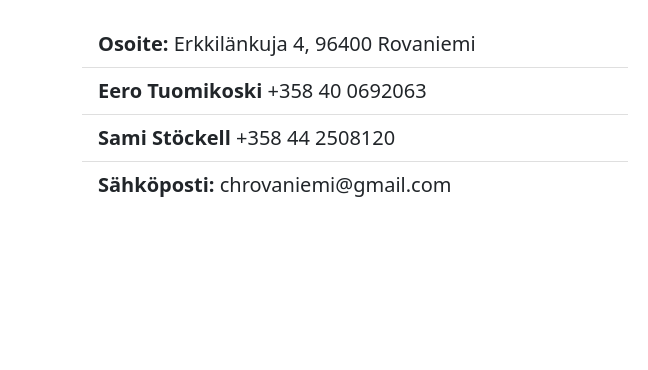
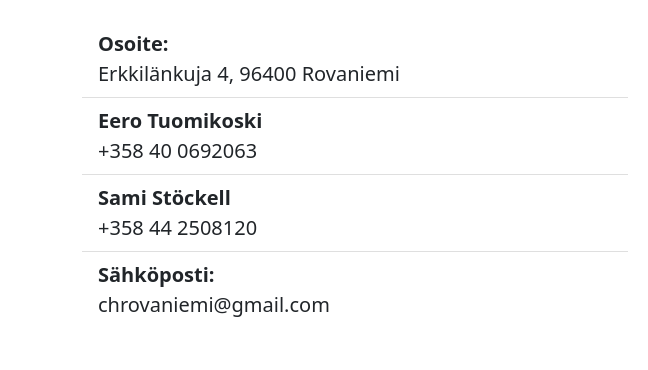
Before and after one commit to stocke/CH-Rovaniemi-sivut, a plain HTML site: page index.html in a window 1280 px wide. Shown: the part 2433-2803 px from the top of the page, 0-648 px from the left. Drawn offline with nearby package versions, Linux system fonts and the light colour scheme; grey boxes are pictures that could not be loaded.

Commit message:
Edit contacts

```diff
--- a/index.html
+++ b/index.html
@@ -282,16 +282,37 @@
                     <h2 class="text-center mb-4">Yhteystiedot</h2>
                     <ul class="list-group list-group-flush lead">
                         <li class="list-group-item">
-                            <span class="fw-bold">Osoite:</span> Erkkilänkuja 4, 96400 Rovaniemi
+                            <span class="fw-bold">Osoite:</span>
+                            <div>
+
+                                Erkkilänkuja 4, 96400 Rovaniemi
+                            </div>
+
                         </li>
                         <li class="list-group-item">
-                            <span class="fw-bold">Eero Tuomikoski</span> +358 40 0692063
+                            <div class="col-md">
+                                <span class="fw-bold">Eero Tuomikoski</span>
+                            </div>
+
+                            <div>
+                                +358 40 0692063
+                            </div>
+
                         </li>
                         <li class="list-group-item">
-                            <span class="fw-bold">Sami Stöckell</span> +358 44 2508120
+                            <span class="fw-bold">Sami Stöckell</span>
+                            <div>
+                                +358 44 2508120
+
+                            </div>
+
                         </li>
                         <li class="list-group-item">
-                            <span class="fw-bold">Sähköposti:</span> chrovaniemi@gmail.com
+                            <span class="fw-bold">Sähköposti:</span>
+                            <div>
+                                chrovaniemi@gmail.com
+                            </div>
+
                         </li>
                     </ul>
                 </div>
@@ -366,7 +387,9 @@
     </div>
 
     <!-- Bootstrap Bundle with Popper -->
-    <script src="https://cdn.jsdelivr.net/npm/bootstrap@5.1.0/dist/js/bootstrap.bundle.min.js" integrity="sha384-U1DAWAznBHeqEIlVSCgzq+c9gqGAJn5c/t99JyeKa9xxaYpSvHU5awsuZVVFIhvj" crossorigin="anonymous"></script>
+    <script src="https://cdn.jsdelivr.net/npm/bootstrap@5.1.0/dist/js/bootstrap.bundle.min.js"
+        integrity="sha384-U1DAWAznBHeqEIlVSCgzq+c9gqGAJn5c/t99JyeKa9xxaYpSvHU5awsuZVVFIhvj"
+        crossorigin="anonymous"></script>
 
 
 </body>
```
